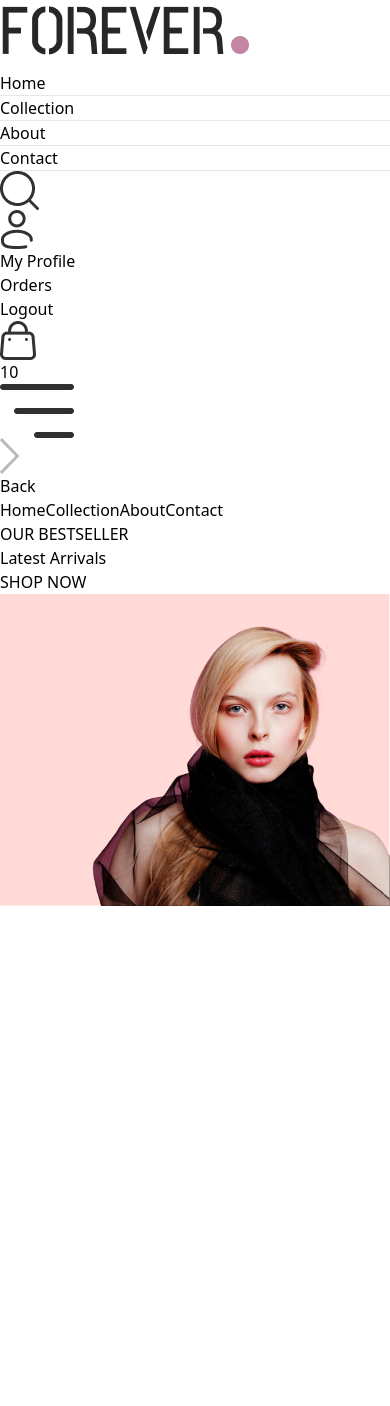
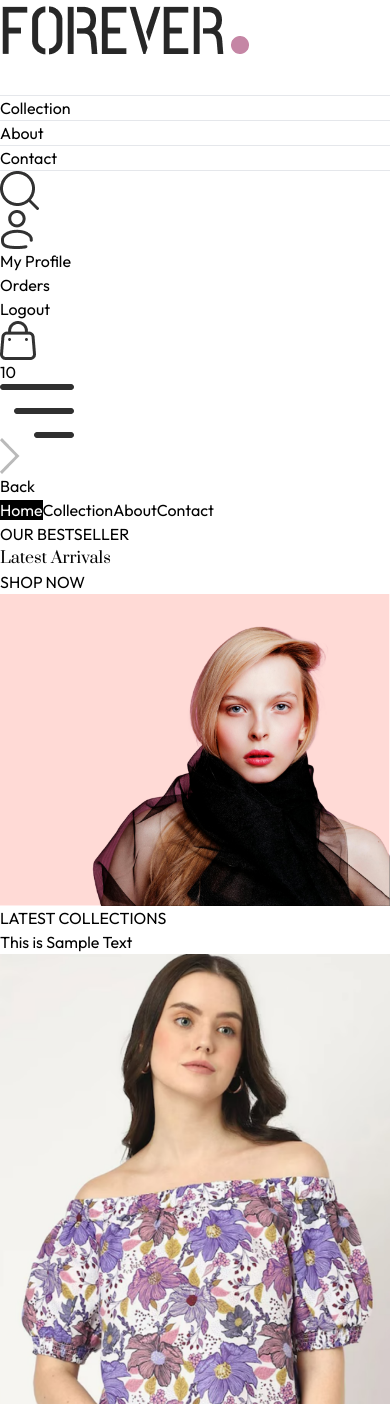
Before and after one commit to TousifTamboli/e-commerce, a React app: page / in a window 390 px wide. Shown: the top 1406 px of the page. Before the commit the page ends 906 px from the top, so only its background shows below. Built offline with nearby package versions, Linux system fonts and the light colour scheme; the HTML template or start-up script is replaced by a standard one.

Commit message:
hero section done with responsiveness

```diff
--- a/src/components/Hero.jsx
+++ b/src/components/Hero.jsx
@@ -11,7 +11,7 @@
                     <p className='w-8 md:w-11 h-[2px] bg-[#414141]'></p>
                     <p className='font-medium text-sm md:text-base'>OUR BESTSELLER</p>
                 </div>
-                <h1 className='text-3xl sm:py-3 lg:text-5xl leading-relaxed'>Latest Arrivals</h1>
+                <h1 className='prata-regular text-3xl sm:py-3 lg:text-5xl leading-relaxed'>Latest Arrivals</h1>
                 <div className='flex items-center gap-2'>
                     <p className='font-semibold text-sm md:text-base'>SHOP NOW</p>
                     <p className='w-8 md:w-11 h-[2px] bg-[#414141]'></p>
--- /dev/null
+++ b/src/components/LatestCollection.jsx
@@ -0,0 +1,39 @@
+import React, { useContext, useEffect, useState } from "react";
+import { ShopContext } from "../context/ShopContext";
+import Title from "./Title";
+import ProductItem from "./ProductItem";
+
+const LatestCollection = () => {
+  const { products } = useContext(ShopContext);
+  const [latestProducts, setLatestProducts] = useState([]);
+
+  useEffect(() => {
+    setLatestProducts(products.slice(0, 10));
+  }, []);
+
+  return (
+    <div className="my-10">
+      <div className="text-center py-8 text-3xl">
+        <Title text1={"LATEST"} text2={"COLLECTIONS"} />
+        <p className="w-3/4 m-auto text-xs sm:text-sm md:text-base text-gray-600">
+          This is Sample Text
+        </p>
+      </div>
+
+      {/* Rendering Products */}
+      <div className="grid grid-cols-2 sm:grid-cols-3 md:grid-cols-4 lg:grid-cols-5 gap-4 gap-y-6">
+        {latestProducts.map((item, index) => (
+          <ProductItem
+            key={index}
+            id={item._id}
+            image={item.image}
+            name={item.name}
+            price={item.price}
+          />
+        ))}
+      </div>
+    </div>
+  );
+};
+
+export default LatestCollection;
--- a/src/components/Navbar.jsx
+++ b/src/components/Navbar.jsx
@@ -7,7 +7,7 @@
 
   return (
     <div className="flex items-center justify-between py-5 font-medium">
-      <img src={assets.logo} className="w-36" alt="Logo" />
+       <Link to='/'><img src={assets.logo} className="w-36" alt="Logo" /></Link>
 
       <ul className="hidden sm:flex gap-5 text-sm text-gray-700">
         <NavLink to="/" className="flex flex-col items-center gap-1">
--- /dev/null
+++ b/src/components/ProductItem.jsx
@@ -0,0 +1,19 @@
+import React, { useContext } from 'react';
+import { ShopContext } from '../context/ShopContext';
+import { Link } from 'react-router-dom';
+
+const ProductItem = ({ id, image, name, price }) => {
+    const { currency } = useContext(ShopContext);
+
+    return (
+        <Link className='text-gray-700 cursor-pointer' to={`/product/${id}`}>
+            <div className='overflow-hidden'>
+                <img className='hover:scale-110 transition ease-in-out' src={image[0]} alt={name} />
+            </div>
+            <p className='pt-3 pb-1 text-sm'>{name}</p>
+            <p className='text-sm font-medium'>{currency}{price}</p>
+        </Link>
+    );
+}
+
+export default ProductItem;
--- /dev/null
+++ b/src/components/Title.jsx
@@ -0,0 +1,13 @@
+import React from 'react'
+
+const Title = ({text1, text2}) => {
+  return (
+    <div className='inline-flex gap-2 items-center mb-3'>
+    <p className='text-gray-500'>{text1} <span className='text-gray-700 font-medium'>{text2}</span></p>
+    <p className='w-8 sm:w-12 h-[1px] sm:h-[2px] bg-gray-700'></p>
+
+    </div>
+  )
+}
+
+export default Title
--- /dev/null
+++ b/src/context/ShopContext.jsx
@@ -0,0 +1,24 @@
+import { createContext } from "react";
+import { products } from "../assets/assets";
+
+export const ShopContext = createContext();
+
+const ShopContextProvider = (props) =>{
+
+    const currency = '₹';
+    const delivery_fee = 10;
+
+
+    const value = {
+        products, currency, delivery_fee
+
+    }
+
+    return (
+        <ShopContext.Provider value={value}>
+            {props.children}
+        </ShopContext.Provider>
+    )
+}
+
+export default ShopContextProvider;
--- a/src/index.css
+++ b/src/index.css
@@ -1,3 +1,5 @@
+@import url('https://fonts.googleapis.com/css2?family=Outfit:wght@100..900&family=Prata&display=swap');
+
 @tailwind base;
 @tailwind components;
 @tailwind utilities;
@@ -6,3 +8,21 @@
 a.active hr{
     display: block;
 }
+
+*{
+    font-family: Outfit;
+}
+
+.prata-regular {
+    font-family: "Prata", serif;
+    font-weight: 400;
+    font-style: normal;
+  }
+
+
+@media (max-width:640px) {
+    a.active{
+        background-color: black;
+        color: white;
+    }
+}
--- a/src/main.jsx
+++ b/src/main.jsx
@@ -1,11 +1,14 @@
-import { StrictMode } from 'react'
-import { createRoot } from 'react-dom/client'
-import App from './App.jsx'
-import './index.css'
-import { BrowserRouter } from 'react-router-dom'
+import { StrictMode } from "react";
+import { createRoot } from "react-dom/client";
+import App from "./App.jsx";
+import "./index.css";
+import { BrowserRouter } from "react-router-dom";
+import ShopContextProvider from "./context/ShopContext.jsx";
 
-createRoot(document.getElementById('root')).render(
+createRoot(document.getElementById("root")).render(
   <BrowserRouter>
-    <App />
-  </BrowserRouter>,
-)
+    <ShopContextProvider>
+      <App />
+    </ShopContextProvider>
+  </BrowserRouter>
+);
--- a/src/pages/Home.jsx
+++ b/src/pages/Home.jsx
@@ -1,10 +1,12 @@
 import React from 'react'
 import Hero from '../components/Hero'
+import LatestCollection from '../components/LatestCollection'
 
 const Home = () => {
   return (
     <div>
       <Hero />
+      <LatestCollection />
     </div>
   )
 }
```
